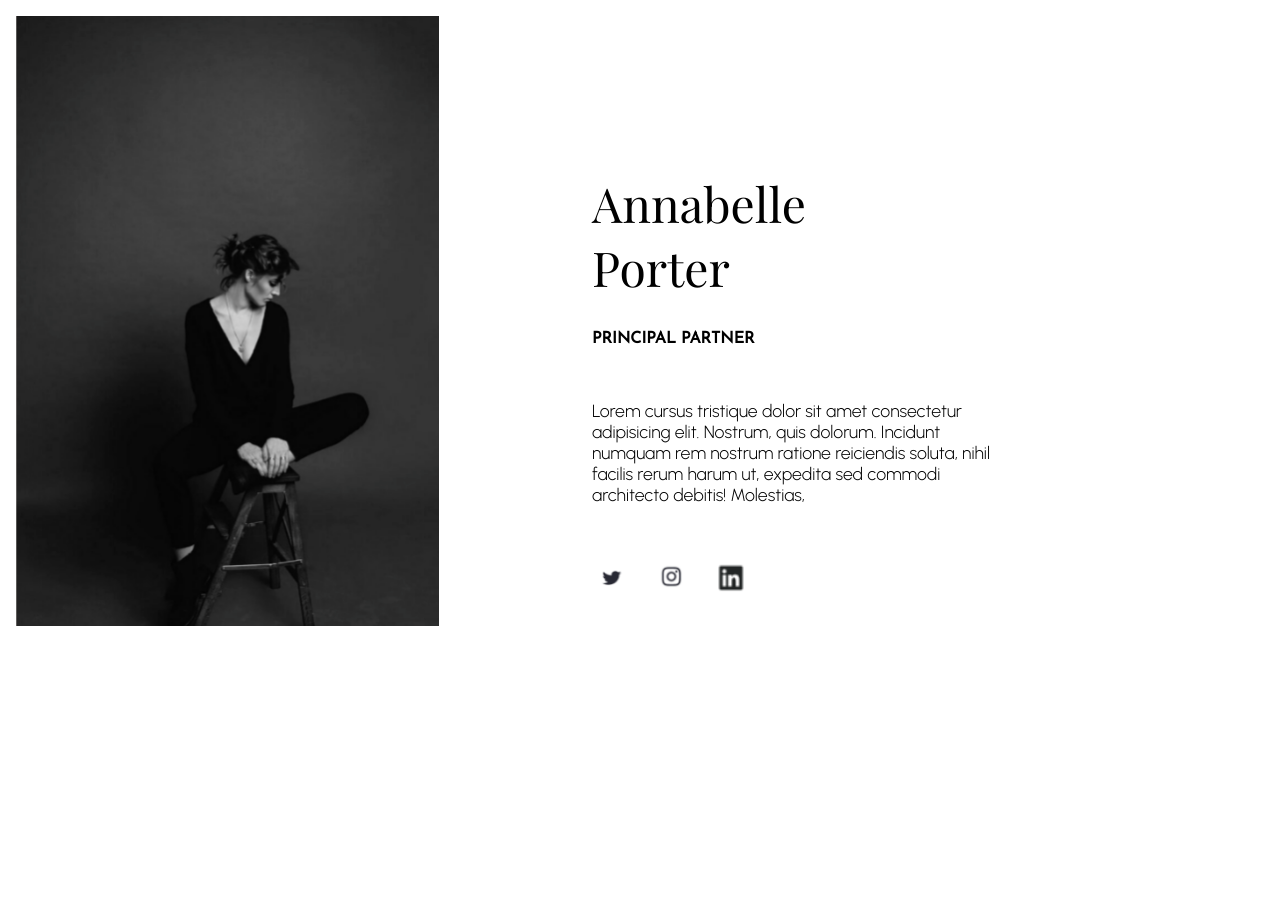
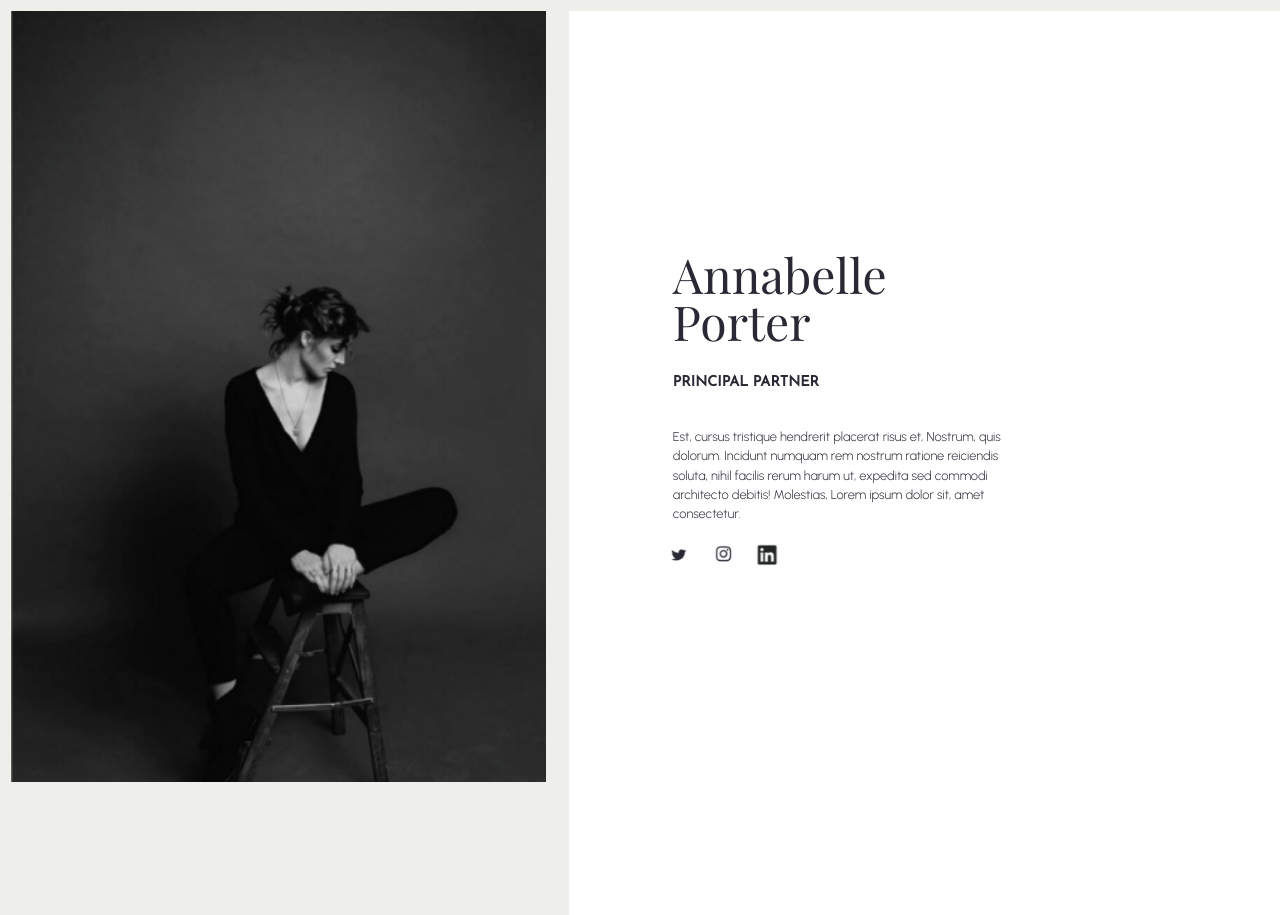
Before and after one commit to adamkr98/Pixel-Perfect-Test-Hard, a plain HTML site: page index.html in a window 1280 px wide. Before the commit the page ends 800 px from the top, so only its background shows below. Drawn offline with nearby package versions, Linux system fonts and the light colour scheme.

Commit message:
I aded some spaces in rightSide section and made some minor modifications in HTML

```diff
--- a/index.html
+++ b/index.html
@@ -30,9 +30,10 @@
                 </div>
 
                 <p class="text">
-                    Lorem cursus tristique dolor sit amet consectetur adipisicing elit. Nostrum, quis
+                    Est, cursus tristique hendrerit placerat risus et, Nostrum, quis
                     dolorum. Incidunt numquam rem nostrum ratione reiciendis soluta, nihil
                     facilis rerum harum ut, expedita sed commodi architecto debitis! Molestias,
+                    Lorem ipsum dolor sit, amet consectetur.
                 </p>
 
                 <section class="socials">
--- a/style.css
+++ b/style.css
@@ -4,8 +4,8 @@
 }
 
 body {
-    /* border: blue solid 2px; */
-    background-color: #FFFFFF;
+    /* border: blue solid 2px; this color isnt the same as in the example bc when checked with ColorZilla and applied in my code the difference wasnt visile for some reason....???*/
+    background-color: #eeeeea;
     width: 100%;
 
     display: flex;
@@ -26,19 +26,22 @@ body {
 }
 
     .photo {
-        width: 73.5%;
+        width: 94%;
 
-        padding-left: 1rem;
-        padding-top: 1rem;
-        padding-bottom: 1rem;
+        padding-left: 0.7rem;
+        padding-top: 0.7rem;
+        padding-bottom: 0.7rem;
 
     }
 
 .rightSide {
-    /* background-color: #FFFFFF; */
+    background-color: #FFFFFF;
     /* border: rgb(255, 16, 135) dashed 2px; */
     width: 55%;
     height: 100vh;
+    padding-left: 1rem;
+    margin-top: 0.7rem;
+    padding-bottom: 6.5rem;
 
     display: flex;
     flex-direction: column;
@@ -49,11 +52,12 @@ body {
     .textContainer {
         /* border: orange solid 2px; */
 
-        width: 25rem;
-        height: 30rem;
+        width: 29rem;
+        height: 20rem;
 
         margin-left: 1rem;
-        margin-bottom: 2rem;
+        /* margin-bottom: 2rem; */
+
 
         display: flex;
         flex-direction: column;
@@ -62,8 +66,9 @@ body {
 
     .titleContainer {
         /* border: blue dashed 2px; */
+
         width: 100%;
-        height: 11rem;
+        height: 24rem;
 
         display: flex;
         flex-direction: column;
@@ -72,8 +77,13 @@ body {
 
     .name {
         /* border: rgb(255, 0, 149) solid 2px; */
+        color: #282934;
+        width: 14rem;
+        line-height: 2.9rem;
 
-        width: 14rem;
+        padding-left: 0.6rem;
+        /* margin-top: 3.2rem; */
+        margin-left: 3.9rem;
 
 
         font-size: 3rem;
@@ -88,9 +98,13 @@ body {
         /* border: red solid 2px; */
 
         width: fit-content;
+        color: #282934;
 
+        padding-left: 0.6rem;
+        /* margin-top: 3.2rem; */
+        margin-left: 3.9rem;
 
-        font-size: 1rem;
+        font-size: 0.9rem;
         font-family: 'Josefin Sans', sans-serif;
         font-weight: 600;
 
@@ -103,37 +117,33 @@ body {
     .text {
         /* border: rgb(72, 100, 40) solid 2px; */
 
-        width: 100%;
+        width: 78%;
+        color: #282934;
+        padding-left: 0.6rem;
+        margin-top: 2.3rem;
+        margin-left: 3.9rem;
 
-        font-size: 1.1rem;
+        font-size: 0.8rem;
         font-family: 'Urbanist', sans-serif;
+        /* font-weight: 500;  didnt found the correct size for this typo*/
+        line-height: 1.2rem;
     }
 
     .socials {
         /* border: red solid 2px; */
-        width: 40%;
+        width: 26%;
+        margin-top: 1rem;
+        margin-left: 3.9rem;
 
         display: flex;
         justify-content: space-between;
     }
 
-        .twitterLogo {
-            /* border: blue solid 2px; */
-
-            width: 2.5rem;
-            height: 2.5rem;
-        }
-
-        .instagramLogo {
-            /* border: blue solid 2px; */
-
-            width: 2.5rem;
-            height: 2.5rem;
-        }
-
+        .twitterLogo,
+        .instagramLogo,
         .linkedinLogo {
             /* border: blue solid 2px; */
 
-            width: 2.5rem;
-            height: 2.5rem;
+            width: 2rem;
+            height: 2rem;
         }
```
